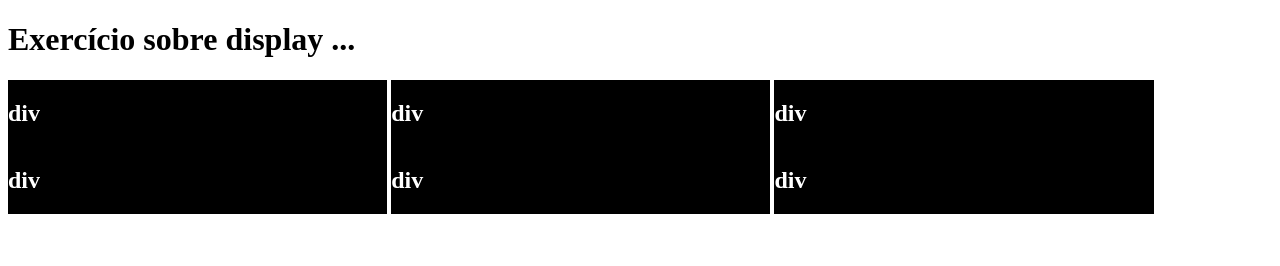
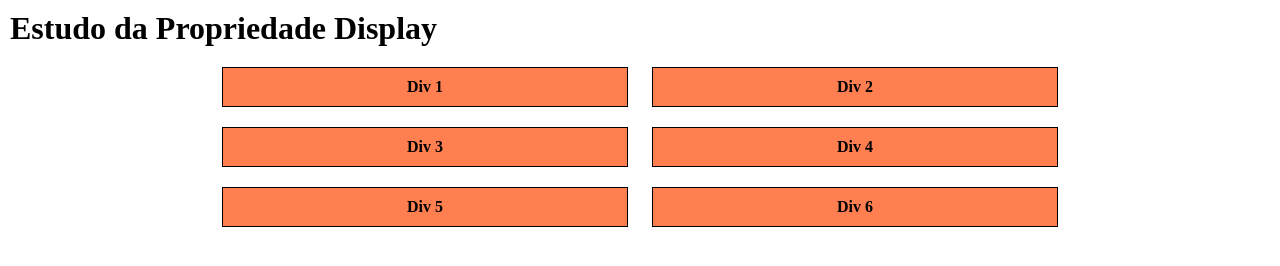
Before and after one commit to paulorbgomes/formacao-full-stack-javascript, a plain HTML site: page modulo03-css3/aula012-exercicio/index.html in a window 1280 px wide. Drawn offline with Linux system fonts and the light colour scheme.

Commit message:
Aulas sobre display convencional

```diff
--- a/modulo03-css3/aula010-display-convencional/styles.css
+++ b/modulo03-css3/aula010-display-convencional/styles.css
@@ -1,4 +1,3 @@
-/* inline: não quebra de linha, largura mínima, apenas aceita margem e preenchimento horizontal */
 .inline {
   display: inline;
   margin-top: 100px;
@@ -11,7 +10,6 @@
   padding-right: 20px;
 }
 
-/* block: quebra de linha, largura máxima, aceita margem e preenchimento vertical */
 .block {
   display: block;
   margin-top: 10px;
@@ -24,7 +22,6 @@
   padding-right: 20px;
 }
 
-/* inline-block: não quebra linha, */
 .inline-block {
   display: inline-block;
   margin-top: 10px;
--- a/modulo03-css3/aula012-exercicio/index.html
+++ b/modulo03-css3/aula012-exercicio/index.html
@@ -4,34 +4,33 @@
     <meta charset="UTF-8" />
     <meta name="viewport" content="width=device-width, initial-scale=1.0" />
     <link rel="stylesheet" href="styles.css" />
-    <title>Exercício Display</title>
+    <title>Propriedade Display</title>
   </head>
   <body>
-    <h1>Exercício sobre display ...</h1>
-
+    <h1>Estudo da Propriedade Display</h1>
     <div class="principal">
       <div class="elemento">
-        <h2>div</h2>
+        <p>Div 1</p>
       </div>
 
       <div class="elemento">
-        <h2>div</h2>
+        <p>Div 2</p>
       </div>
 
       <div class="elemento">
-        <h2>div</h2>
+        <p>Div 3</p>
       </div>
 
       <div class="elemento">
-        <h2>div</h2>
+        <p>Div 4</p>
       </div>
 
       <div class="elemento">
-        <h2>div</h2>
+        <p>Div 5</p>
       </div>
 
       <div class="elemento">
-        <h2>div</h2>
+        <p>Div 6</p>
       </div>
     </div>
   </body>
--- a/modulo03-css3/aula012-exercicio/styles.css
+++ b/modulo03-css3/aula012-exercicio/styles.css
@@ -1,9 +1,27 @@
+* {
+  margin: 0px;
+  padding: 0px;
+}
+
+h1 {
+  padding: 10px;
+}
+
 .principal {
+  width: 100%;
+  text-align: center;
 }
 
 .elemento {
+  display: inline-block;
   width: 30%;
-  background-color: black;
-  color: white;
-  display: inline-block;
+  border: 1px solid black;
+  font-weight: bold;
+  text-align: center;
+  padding-top: 10px;
+  padding-right: 10px;
+  padding-bottom: 10px;
+  padding-left: 10px;
+  margin: 10px;
+  background-color: coral;
 }
--- a/modulo03-css3/aula013-resolucao-exercicio/styles.css
+++ b/modulo03-css3/aula013-resolucao-exercicio/styles.css
@@ -5,22 +5,21 @@
 
 h1 {
   margin-top: 32px;
-  margin-left: 32px;
+  margin-left: 32px; /* essa propriedade acabou ficando errada na gravação */
 }
 
 li {
-  background-color: black;
+  background-color: #1c1a1d;
   border: 4px solid transparent;
   border-radius: 4px;
-  color: white;
+  color: #fff;
   cursor: pointer;
   display: inline-block;
   margin-top: 32px;
   margin-left: 32px;
   padding: 32px;
   height: 250px;
-  width: 30%;
-  box-sizing: border-box;
+  width: 400px;
 }
 
 .selected {
```
Also changed, not shown: modulo03-css3/aula013-resolucao-exercicio/index.html (+1 -1 lines).
